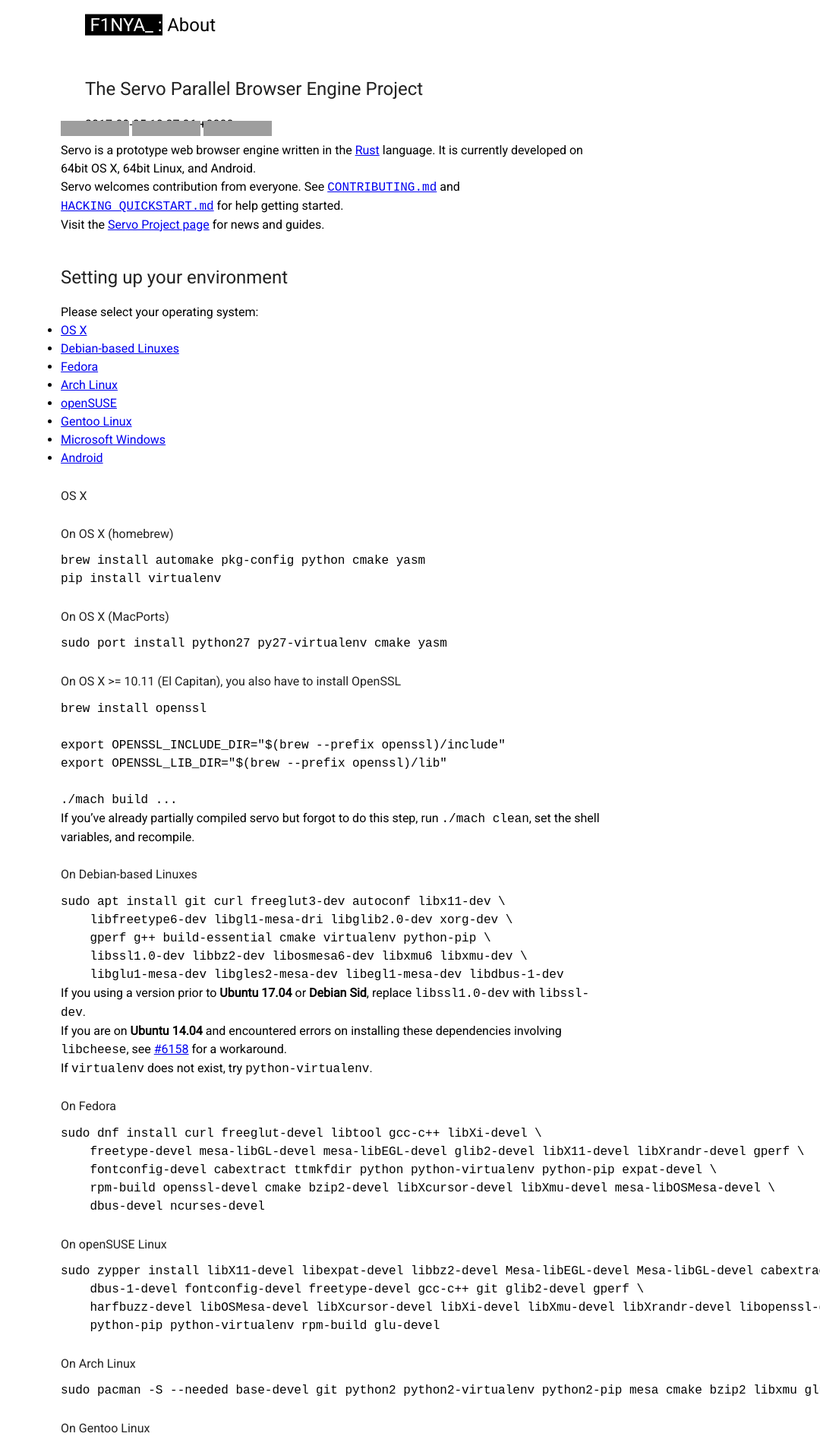
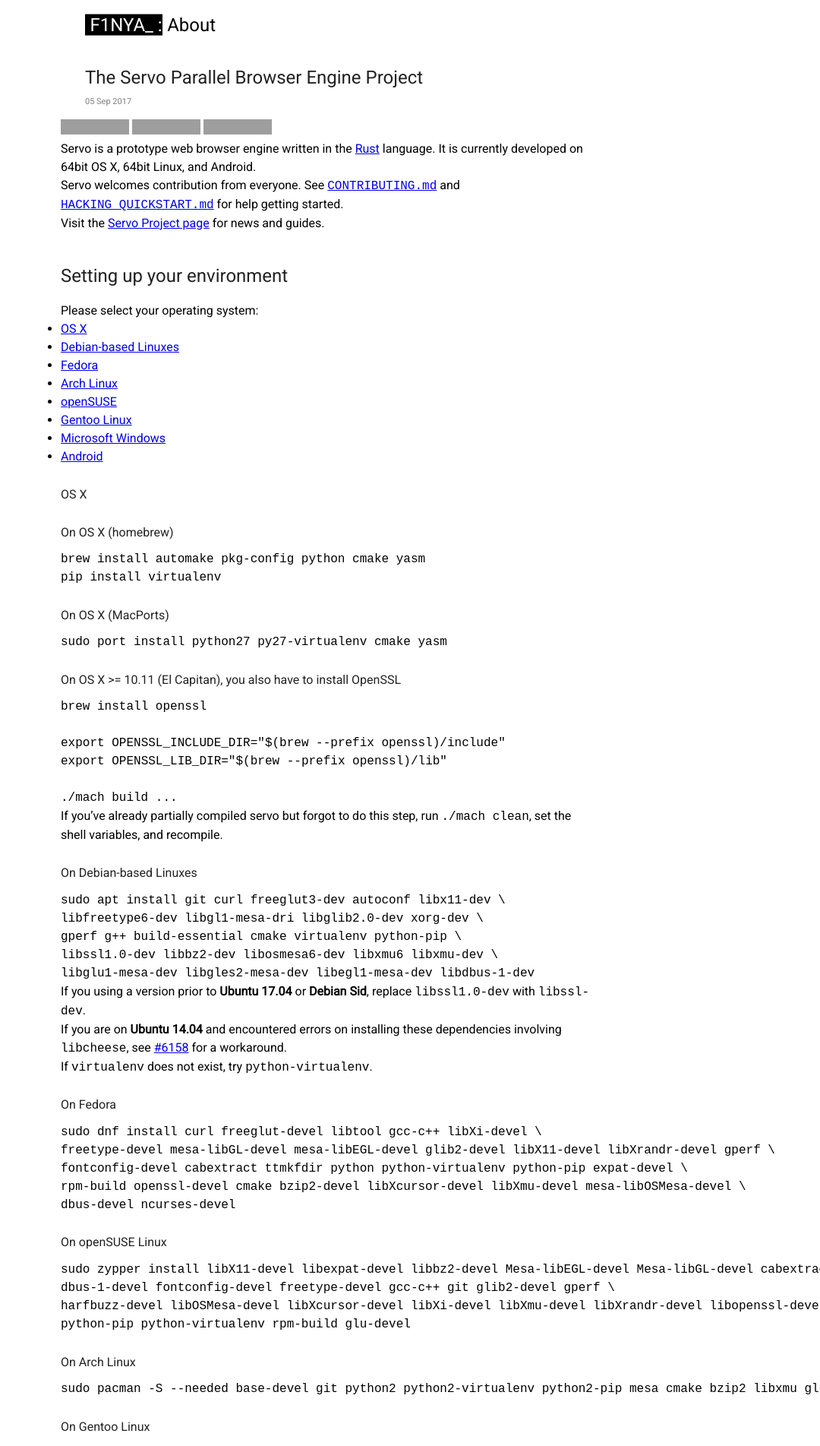
Before and after one commit to F1NYA/my_typewriter, a Jekyll site: the page built from _posts/2017-09-05-little-test-of-jekyll.markdown, in a window 1280 px wide. Shown: the top 1903 px of the page at 76% size, without its empty margins (200-1280 px from the left). Built offline with Jekyll 4.4.1, drawn with Linux system fonts in a browser that asks for light colours; some of the changed text lies outside the part shown; grey boxes are pictures that could not be loaded.

Commit message:
fix highlight

````diff
--- a/_config.yml
+++ b/_config.yml
@@ -24,13 +24,15 @@ title: "F1NYA"
 email: ufolkin1@gmail.com
 description: > # this means to ignore newlines until "baseurl:"
 
-baseurl: "my_typewriter/" # the subpath of your site, e.g. /blog
+baseurl: "" # the subpath of your site, e.g. /blog
 url: "https://f1nya.github.io/" # the base hostname & protocol for your site, e.g. http://example.com
 # twitter_username: jekyllrb
 github_username:  F1NYA
 
 # Build settings
 markdown: kramdown
+highlighter: rouge
+extensions: [fenced_code_blocks]
 sass:
   load_paths:
     - _sass
--- a/_includes/header.html
+++ b/_includes/header.html
@@ -2,7 +2,7 @@
     <div class="wrapper">
         {% assign default_paths = site.pages | map: "path" %}
         {% assign page_paths = site.header_pages | default: default_paths %}
-        <a class="site-title" href="{{ "#" | relative_url }}">{{ site.title | escape }}<span>_</span> :</a>
+        <a class="site-title" href="{{ "/" | relative_url }}">{{ site.title | escape }}<span>_</span> :</a>
         {% if page_paths %}
         <nav class="site-nav">
             <div class="trigger">
--- a/_layouts/post.html
+++ b/_layouts/post.html
@@ -4,14 +4,12 @@ layout: default
 <article class="post" itemscope itemtype="http://schema.org/BlogPosting">
     <header class="post-header">
         <h1 class="post-title" itemprop="name headline">{{ page.title | escape }}</h1>
-        <p class="post-meta">
-            <time datetime="{{ page.date | date_to_xmlschema }}" itemprop="datePublished">
-                {{ page.date | date: date_format }}
-            </time>
             {% if page.author %}
             • <span itemprop="author" itemscope itemtype="http://schema.org/Person"><span itemprop="name">{{ page.author }}</span></span>
             {% endif %}
-        </p>
+            <time class="post-time" datetime="{{ page.date | date_to_string }}" itemprop="datePublished">
+                {{ page.date | date_to_string }}
+            </time>
     </header>
     <div class="post-content" itemprop="articleBody">
         {{ content }}
--- a/_posts/2017-09-05-little-test-of-jekyll.markdown
+++ b/_posts/2017-09-05-little-test-of-jekyll.markdown
@@ -35,11 +35,13 @@ Please select your operating system:
 brew install automake pkg-config python cmake yasm
 pip install virtualenv
 ```
+
 #### On OS X (MacPorts)
 
 ``` sh
 sudo port install python27 py27-virtualenv cmake yasm
 ```
+
 #### On OS X >= 10.11 (El Capitan), you also have to install OpenSSL
 
 ``` sh
@@ -57,10 +59,10 @@ If you've already partially compiled servo but forgot to do this step, run `./ma
 
 ``` sh
 sudo apt install git curl freeglut3-dev autoconf libx11-dev \
-    libfreetype6-dev libgl1-mesa-dri libglib2.0-dev xorg-dev \
-    gperf g++ build-essential cmake virtualenv python-pip \
-    libssl1.0-dev libbz2-dev libosmesa6-dev libxmu6 libxmu-dev \
-    libglu1-mesa-dev libgles2-mesa-dev libegl1-mesa-dev libdbus-1-dev
+libfreetype6-dev libgl1-mesa-dri libglib2.0-dev xorg-dev \
+gperf g++ build-essential cmake virtualenv python-pip \
+libssl1.0-dev libbz2-dev libosmesa6-dev libxmu6 libxmu-dev \
+libglu1-mesa-dev libgles2-mesa-dev libegl1-mesa-dev libdbus-1-dev
 ```
 
 If you using a version prior to **Ubuntu 17.04** or **Debian Sid**, replace `libssl1.0-dev` with `libssl-dev`.
@@ -73,42 +75,45 @@ If `virtualenv` does not exist, try `python-virtualenv`.
 
 ``` sh
 sudo dnf install curl freeglut-devel libtool gcc-c++ libXi-devel \
-    freetype-devel mesa-libGL-devel mesa-libEGL-devel glib2-devel libX11-devel libXrandr-devel gperf \
-    fontconfig-devel cabextract ttmkfdir python python-virtualenv python-pip expat-devel \
-    rpm-build openssl-devel cmake bzip2-devel libXcursor-devel libXmu-devel mesa-libOSMesa-devel \
-    dbus-devel ncurses-devel
+freetype-devel mesa-libGL-devel mesa-libEGL-devel glib2-devel libX11-devel libXrandr-devel gperf \
+fontconfig-devel cabextract ttmkfdir python python-virtualenv python-pip expat-devel \
+rpm-build openssl-devel cmake bzip2-devel libXcursor-devel libXmu-devel mesa-libOSMesa-devel \
+dbus-devel ncurses-devel
 ```
+
 #### On openSUSE Linux
+
 ``` sh
 sudo zypper install libX11-devel libexpat-devel libbz2-devel Mesa-libEGL-devel Mesa-libGL-devel cabextract cmake \
-    dbus-1-devel fontconfig-devel freetype-devel gcc-c++ git glib2-devel gperf \
-    harfbuzz-devel libOSMesa-devel libXcursor-devel libXi-devel libXmu-devel libXrandr-devel libopenssl-devel \
-    python-pip python-virtualenv rpm-build glu-devel
+dbus-1-devel fontconfig-devel freetype-devel gcc-c++ git glib2-devel gperf \
+harfbuzz-devel libOSMesa-devel libXcursor-devel libXi-devel libXmu-devel libXrandr-devel libopenssl-devel \
+python-pip python-virtualenv rpm-build glu-devel
 ```
+
 #### On Arch Linux
 
-``` sh
+```sh
 sudo pacman -S --needed base-devel git python2 python2-virtualenv python2-pip mesa cmake bzip2 libxmu glu pkg-config
 ```
+
 #### On Gentoo Linux
 
 ```sh
 sudo emerge net-misc/curl media-libs/freeglut \
-    media-libs/freetype media-libs/mesa dev-util/gperf \
-    dev-python/virtualenv dev-python/pip dev-libs/openssl \
-    x11-libs/libXmu media-libs/glu x11-base/xorg-server
+media-libs/freetype media-libs/mesa dev-util/gperf \
+dev-python/virtualenv dev-python/pip dev-libs/openssl \
+x11-libs/libXmu media-libs/glu x11-base/xorg-server
 ```
+
 #### On Windows (MSVC)
 
-1. Install Python for Windows (https://www.python.org/downloads/release/python-2711/). The Windows x86-64 MSI installer is fine.
-You should change the installation to install the "Add python.exe to Path" feature.
+1. Install Python for Windows (https://www.python.org/downloads/release/python-2711/). The Windows x86-64 MSI installer is fine. You should change the installation to install the "Add python.exe to Path" feature.
+2. Install virtualenv. In a normal Windows Shell (cmd.exe or "Command Prompt" from the start menu), do:
 
-2. Install virtualenv.
-
- In a normal Windows Shell (cmd.exe or "Command Prompt" from the start menu), do:
- ```
+```sh
 pip install virtualenv
 ```
+
  If this does not work, you may need to reboot for the changed PATH settings (by the python installer) to take effect.
 
 3. Install Git for Windows (https://git-scm.com/download/win). DO allow it to add git.exe to the PATH (default
@@ -117,9 +122,9 @@ settings for the installer are fine).
 4. Install Visual Studio Community 2017 (https://www.visualstudio.com/). You MUST add "Visual C++" to the
 list of installed components. It is not on by default.
 > If you encountered errors with the environment above, do the following for a workaround:
-> 1.  Download and install [Build Tools for Visual Studio 2017](https://www.visualstudio.com/thank-you-downloading-visual-studio/?sku=BuildTools&rel=15)
-> 2.  Install `python2.7 x86-x64` and `virtualenv`
-> 3.  Since `mach.bat` cannot find the prompt, you should execute `Developer Command Prompt for VS 2017` manually in the Windows menu. ( You may need to choose the type, such as `x86_x64 Cross Tools Command Prompt for VS 2017`, manually if it cannot recognize type correctly. )
+> 1. Download and install [Build Tools for Visual Studio 2017](https://www.visualstudio.com/thank-you-downloading-visual-studio/?sku=BuildTools&rel=15)
+> 2. Install `python2.7 x86-x64` and `virtualenv`
+> 3. Since `mach.bat` cannot find the prompt, you should execute `Developer Command Prompt for VS 2017` manually in the Windows menu. ( You may need to choose the type, such as `x86_x64 Cross Tools Command Prompt for VS 2017`, manually if it cannot recognize type correctly. )
 > 4. `cd to/the/path/servo`
 > 5. `python mach build -d`
 
@@ -154,7 +159,8 @@ cd servo
 ```
 
 Or on Windows MSVC, in a normal Command Prompt (cmd.exe):
-``` cmd
+
+```cmd
 git clone https://github.com/servo/servo
 cd servo
 mach.bat build --dev
@@ -163,7 +169,7 @@ mach.bat build --dev
 For benchmarking, performance testing, or
 real-world use, add the `--release` flag to create an optimized build:
 
-``` sh
+```sh
 ./mach build --release
 ./mach run --release tests/html/about-mozilla.html
 ```
@@ -201,10 +207,11 @@ Rather than setting the `ANDROID_*` environment variables every time, you can
 also create a `.servobuild` file and then edit it to contain the correct paths
 to the Android SDK/NDK tools:
 
-```
+```sh
 cp servobuild.example .servobuild
 # edit .servobuild
 ```
+
 
 ## Running
 
--- a/assets/main.sass
+++ b/assets/main.sass
@@ -48,7 +48,7 @@ header
         span
           color: white
           animation-delay: 5s
-          animation: 1.5s linear 0.5s infinite color_change
+          animation: 1s linear 0.3s infinite color_change
     .site-nav
       padding-left: 1%
       .page-link
@@ -59,7 +59,7 @@ header
   font-size: 16px
   line-height: 1.5
   width: 100%
-  max-width: 720px
+  max-width: 700px
   margin-bottom: 60px
 
 body
@@ -79,6 +79,17 @@ body
     text-decoration: none
     border-bottom: dashed 2px black
 
+
+.post-title
+  margin: 1em 0 0 0
+
+.post-time
+  font-size: 11px
+  color: gray
+
+.post-content
+  padding-top: 1vw
+
 a.post-link
   color: inherit
   display: block
@@ -94,11 +105,6 @@ a.post-link
     p
       background-color: black
       color: white
-
-
-
-
-
 
 footer
   border-top: 4px solid #eee
````
